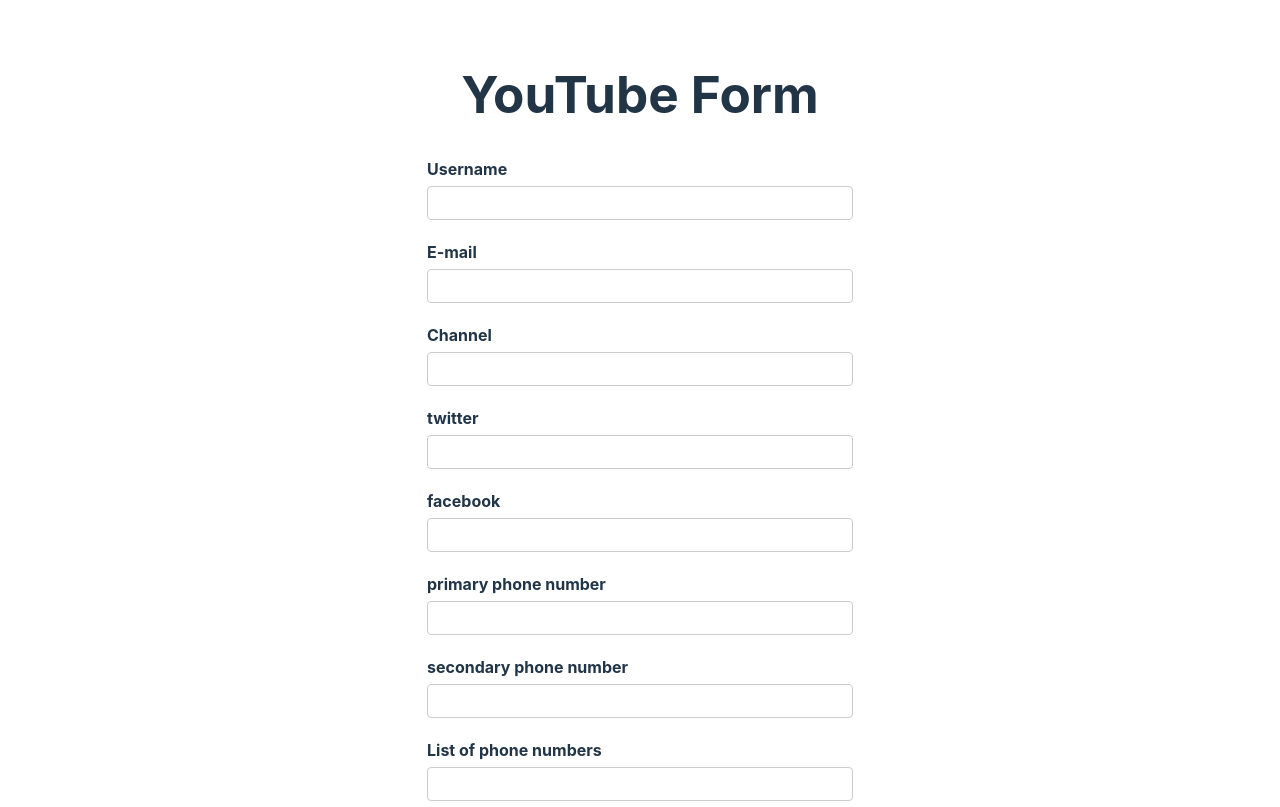
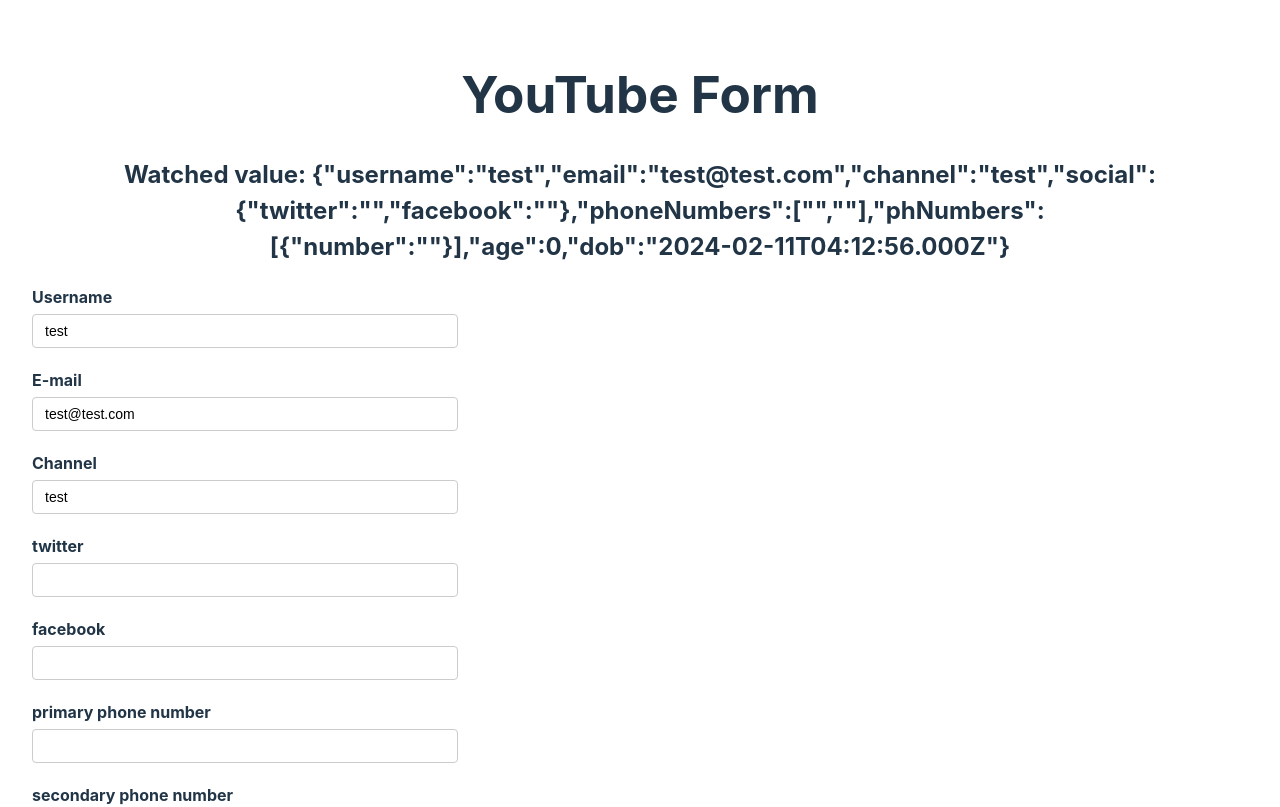
Before and after one commit to RelativeBinary/react-hook-form, a React (Vite) app: page / in a window 1280 px wide. Shown: the top 807 px of the page. Built offline with nearby package versions, Linux system fonts and the light colour scheme.

Commit message:
add watch usage

```diff
--- a/src/components/YouTubeForm.tsx
+++ b/src/components/YouTubeForm.tsx
@@ -21,9 +21,9 @@
 export const YouTubeForm = () => {
   const form = useForm<FormValues>({
     defaultValues: {
-      username: "",
-      email: "",
-      channel: "",
+      username: "test",
+      email: "test@test.com",
+      channel: "test",
       social: {
         twitter: "",
         facebook: "",
@@ -35,7 +35,7 @@
     },
   });
 
-  const { register, control, handleSubmit, formState } = form;
+  const { register, control, handleSubmit, formState, watch } = form;
   const { errors } = formState;
 
   const { fields, append, remove } = useFieldArray({
@@ -47,10 +47,12 @@
     console.log("submitted", data);
   };
 
+  const watchForm = watch();
+
   return (
     <div>
       <h1>YouTube Form</h1>
-
+      <h2>Watched value: {JSON.stringify(watchForm)}</h2>
       <form onSubmit={handleSubmit(onSubmit)} noValidate>
         <div className="form-control">
           <label htmlFor="username">Username</label>
```
